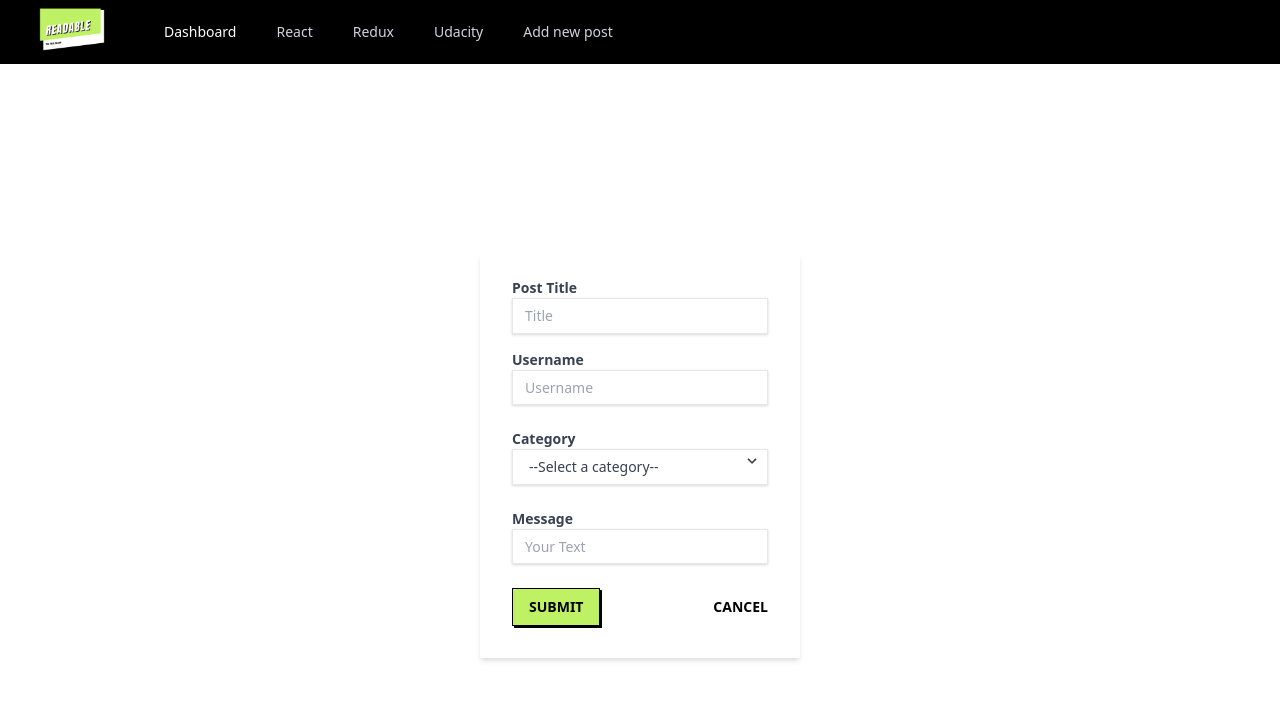
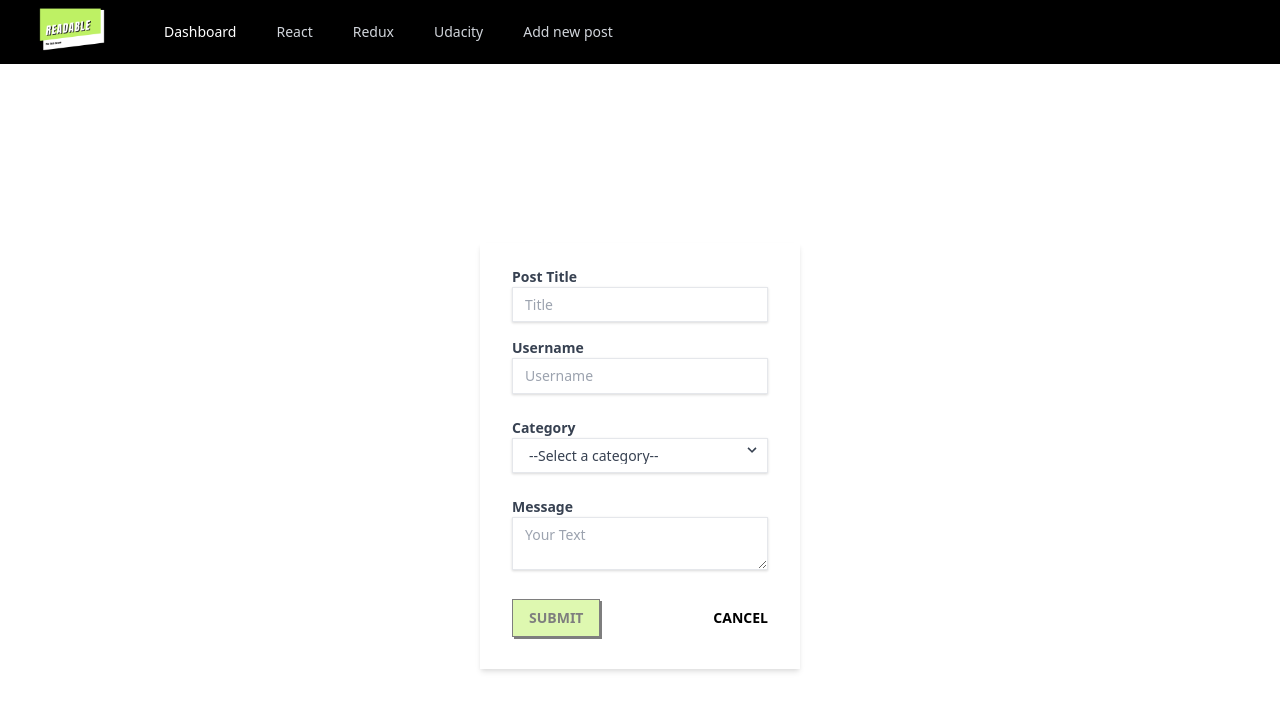
Before and after one commit to conuko/Readable-Frontend, a React (Create React App) app: page /add in a window 1280 px wide. Shown: the top 710 px of the page. Built offline with nearby package versions, Linux system fonts and the light colour scheme; no server answers.

Commit message:
style: add click-effect to all buttons

```diff
--- a/src/components/Comment.js
+++ b/src/components/Comment.js
@@ -62,7 +62,7 @@ function Comment({ comment }) {
           </div>
         </div>
         <div className="flex gap-6 justify-center md:justify-start">
-          <button className="font-bold bg-red-400 text-black uppercase text-sm border border-black shadow-offset-black hover:bg-red-600 py-1 px-3 focus:outline-none focus:shadow-outline" type="button" onClick={handleClickOnDeleteButton}>Delete</button>
+          <button className="font-bold bg-red-400 text-black uppercase text-sm border border-black shadow-offset-black hover:bg-red-600 py-1 px-3 focus:outline-none focus:shadow-outline active:shadow-none" type="button" onClick={handleClickOnDeleteButton}>Delete</button>
         </div>
       </div>
     </div>
--- a/src/components/CreatePost.js
+++ b/src/components/CreatePost.js
@@ -79,7 +79,7 @@ function CreatePostView() {
           <div className="mb-6">
             <label className="block text-gray-700 text-sm font-bold mb-2" htmlFor="message">
               Message
-              <input
+              <textarea
                 className="shadow appearance-none border w-full py-2 px-3 text-gray-700 leading-tight hover:border-lime-300 focus:outline-none focus:border-lime-500"
                 name="message"
                 type="text"
@@ -92,7 +92,7 @@ function CreatePostView() {
           </div>
           <div className="flex items-center justify-between">
             <button
-              className="font-bold bg-lime-300 text-black uppercase text-sm border border-black shadow-offset-black hover:bg-lime-500 py-2 px-4 focus:outline-none focus:shadow-outline"
+              className="font-bold bg-lime-300 text-black uppercase text-sm border border-black shadow-offset-black hover:bg-lime-500 py-2 px-4 disabled:opacity-50 active:shadow-none"
               type="submit"
               disabled={postTitle === '' || username === '' || category === '' || message === ''}
             >
--- a/src/components/EditPost.js
+++ b/src/components/EditPost.js
@@ -105,7 +105,7 @@ function EditPostView(props) {
           </div>
           <div className="flex items-center justify-between">
             <button
-              className="font-bold bg-lime-300 text-black uppercase text-sm border border-black shadow-offset-black hover:bg-lime-500 py-2 px-4 focus:outline-none focus:shadow-outline"
+              className="font-bold bg-lime-300 text-black uppercase text-sm border border-black shadow-offset-black hover:bg-lime-500 py-2 px-4 focus:outline-none focus:shadow-outline active:shadow-none"
               type="submit"
               disabled={postTitle === '' || username === '' || category === '' || message === ''}
             >
--- a/src/components/Post.js
+++ b/src/components/Post.js
@@ -82,14 +82,14 @@ function Post({ post }) {
         <div className="flex gap-6 justify-center md:justify-start">
           <Link to={`/post/edit/${post.id}`}>
             <button
-              className="font-bold bg-lime-300 text-black uppercase text-sm border border-black shadow-offset-black hover:bg-lime-500 py-2 px-4 focus:outline-none focus:shadow-outline"
+              className="font-bold bg-lime-300 text-black uppercase text-sm border border-black shadow-offset-black hover:bg-lime-500 py-2 px-4 focus:outline-none focus:shadow-outline active:shadow-none"
               type="button"
             >
               Edit
             </button>
           </Link>
           <button
-            className="font-bold bg-red-400 text-black uppercase text-sm border border-black shadow-offset-black hover:bg-red-600 py-2 px-4 focus:outline-none focus:shadow-outline"
+            className="font-bold bg-red-400 text-black uppercase text-sm border border-black shadow-offset-black hover:bg-red-600 py-2 px-4 focus:outline-none focus:shadow-outline active:shadow-none"
             type="button"
             onClick={handleClickOnDeleteButton}
           >
--- a/src/components/PostDetailView.js
+++ b/src/components/PostDetailView.js
@@ -105,14 +105,14 @@ function PostDetailView(props) {
             <div className="flex gap-6 justify-center md:justify-start">
               <Link to={`/post/edit/${post.id}`}>
                 <button
-                  className="font-bold bg-lime-300 text-black uppercase text-sm border border-black shadow-offset-black hover:bg-lime-500 py-2 px-4 focus:outline-none focus:shadow-outline"
+                  className="font-bold bg-lime-300 text-black uppercase text-sm border border-black shadow-offset-black hover:bg-lime-500 py-2 px-4 focus:outline-none focus:shadow-outline active:shadow-none"
                   type="button"
                 >
                   Edit
                 </button>
               </Link>
               <button
-                className="font-bold bg-red-400 text-black uppercase text-sm border border-black shadow-offset-black hover:bg-red-600 py-2 px-4 focus:outline-none focus:shadow-outline"
+                className="font-bold bg-red-400 text-black uppercase text-sm border border-black shadow-offset-black hover:bg-red-600 py-2 px-4 focus:outline-none focus:shadow-outline active:shadow-none"
                 type="button"
                 onClick={() => dispatch(handleDeletePost(post)) && history.push('/')}
               >
@@ -151,7 +151,7 @@ function PostDetailView(props) {
             </label>
             <div className="flex gap-6 justify-center md:justify-start">
               <button
-                className="font-bold bg-lime-300 text-black uppercase text-sm border border-black shadow-offset-black hover:bg-lime-500 py-1 px-3 focus:outline-none focus:shadow-outline"
+                className="font-bold bg-lime-300 text-black uppercase text-sm border border-black shadow-offset-black hover:bg-lime-500 py-1 px-3 focus:outline-none focus:shadow-outline disabled:opacity-50 active:shadow-none"
                 type="submit"
                 disabled={username === '' || comment === ''}
               >
--- a/tailwind.config.js
+++ b/tailwind.config.js
@@ -859,7 +859,7 @@ module.exports = {
     borderStyle: ['responsive'],
     borderWidth: ['responsive'],
     boxDecorationBreak: ['responsive'],
-    boxShadow: ['responsive', 'group-hover', 'focus-within', 'hover', 'focus'],
+    boxShadow: ['responsive', 'group-hover', 'focus-within', 'hover', 'focus', 'active'],
     boxSizing: ['responsive'],
     brightness: ['responsive'],
     clear: ['responsive'],
@@ -920,7 +920,7 @@ module.exports = {
     mixBlendMode: ['responsive'],
     objectFit: ['responsive'],
     objectPosition: ['responsive'],
-    opacity: ['responsive', 'group-hover', 'focus-within', 'hover', 'focus'],
+    opacity: ['responsive', 'group-hover', 'focus-within', 'hover', 'focus', 'disabled'],
     order: ['responsive'],
     outline: ['responsive', 'focus-within', 'focus'],
     overflow: ['responsive'],
```
